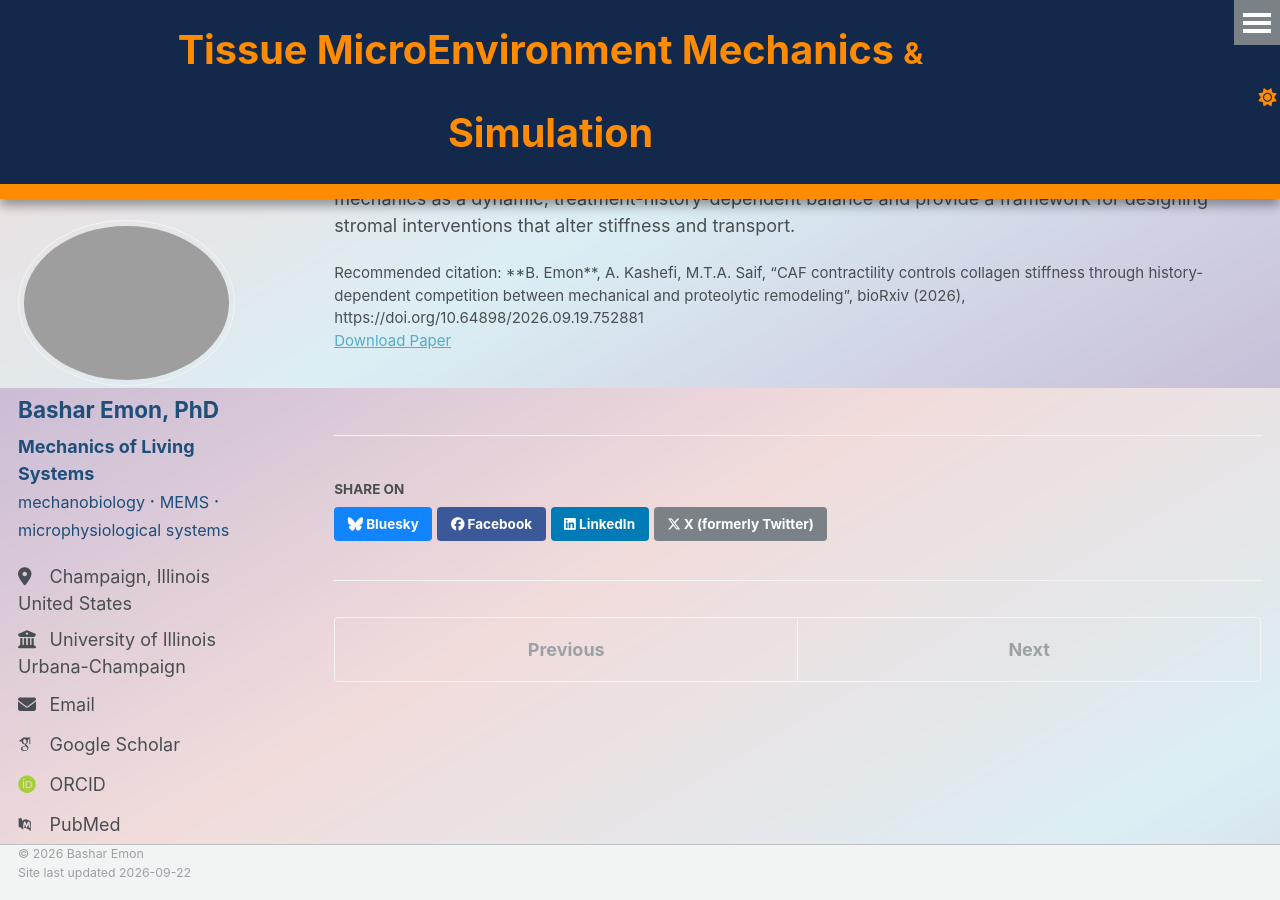
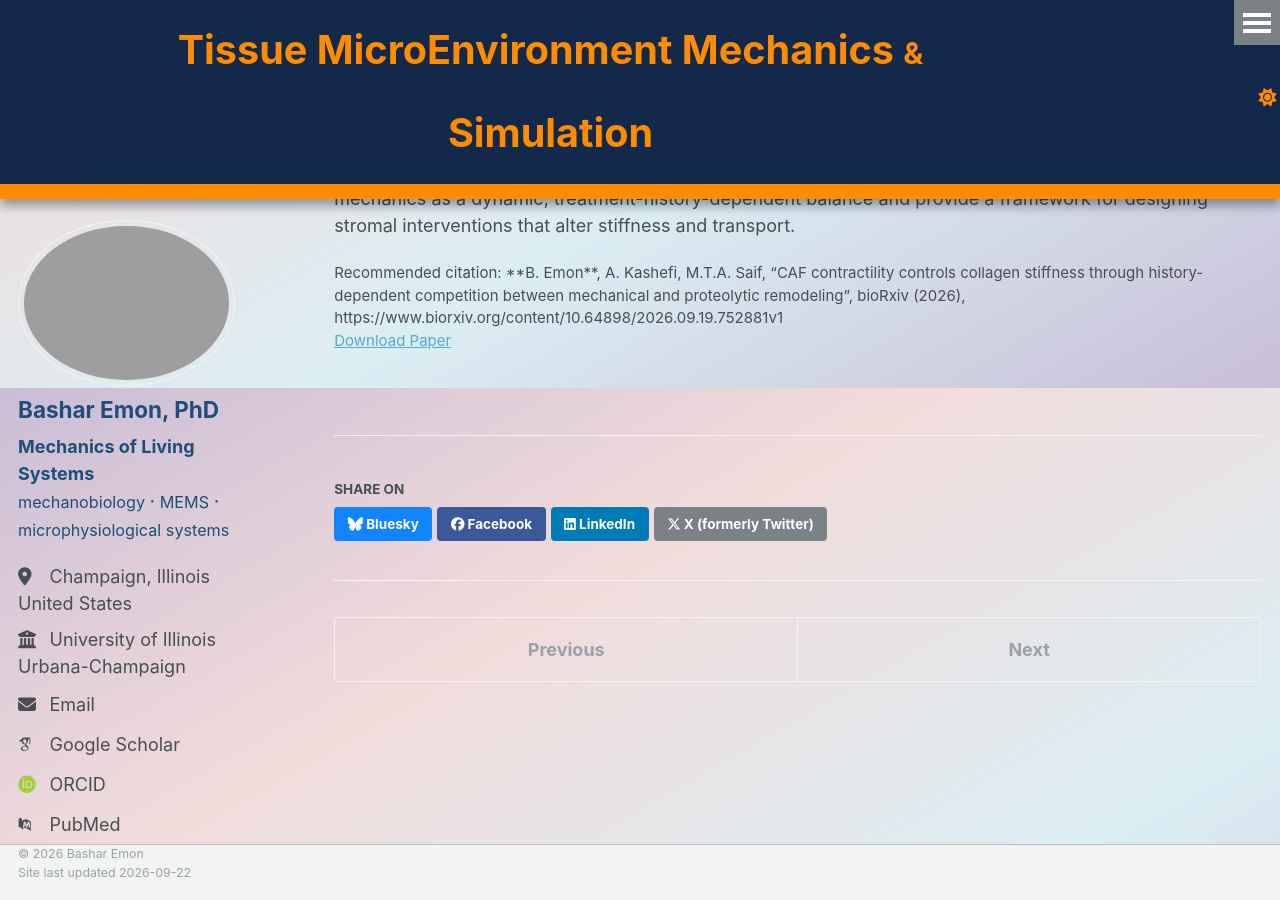
Before and after one commit to BasharEmon/BasharEmon.github.io, a Jekyll site: the page built from _publications/MMP_biorxiv_2026.md, in a window 1280 px wide and 900 px high, scrolled down 512 px. Built offline with Jekyll 4.4.1, drawn with Linux system fonts in a browser that asks for light colours; some web fonts are replaced; part of the change alters nothing that is shown.

Commit message:
Update citation URL in MMP_biorxiv_2026.md

```diff
--- a/_publications/MMP_biorxiv_2026.md
+++ b/_publications/MMP_biorxiv_2026.md
@@ -7,7 +7,7 @@ excerpt: 'Here we reveal that CAF-generated force and matrix proteolysis act in
 date: 2026-09-22
 venue: 'bioRxiv-preprint'
 paperurl: 'http://BasharEmon.github.io/files/MMP_biorxiv.pdf'
-citation: '**B. Emon**, A. Kashefi, M.T.A. Saif, “CAF contractility controls collagen stiffness through history-dependent competition between mechanical and proteolytic remodeling”, bioRxiv (2026), https://doi.org/10.64898/2026.09.19.752881'
+citation: '**B. Emon**, A. Kashefi, M.T.A. Saif, “CAF contractility controls collagen stiffness through history-dependent competition between mechanical and proteolytic remodeling”, bioRxiv (2026), https://www.biorxiv.org/content/10.64898/2026.09.19.752881v1'
 ---
 
 Mechanical remodeling by cancer-associated fibroblasts (CAFs) stiffens tumors and can restrict molecular transport, yet the time-resolved coupling between cellular force and matrix mechanical state is poorly defined. Here we use a microfabricated force sensor integrated with 3D CAF-collagen tissue to measure CAF-generated force and collagen stiffness continuously during pharmacological perturbation. ROCK or non-muscle myosin II inhibition reduced force and remarkably drove collagen stiffness below its initial value rather than merely arresting stiffening. This softening was prevented by broad-spectrum MMP inhibition, but only modestly altered by lysyl oxidase inhibition, supporting a competition between force-driven collagen compaction and proteolytic remodeling. Second-harmonic generation imaging showed shorter, thinner and less aligned fibers after ROCK inhibition, while fluorescence recovery after photobleaching indicated faster dextran transport. Moreover, CAF contractile adaptation depended strongly on the duration of inhibition, with reversible recovery after brief treatment, a hyper-contractile rebound following prolonged treatment and washout, and partial force recovery during continuous exposure. These findings identify CAF-matrix mechanics as a dynamic, treatment-history-dependent balance and provide a framework for designing stromal interventions that alter stiffness and transport.
```
